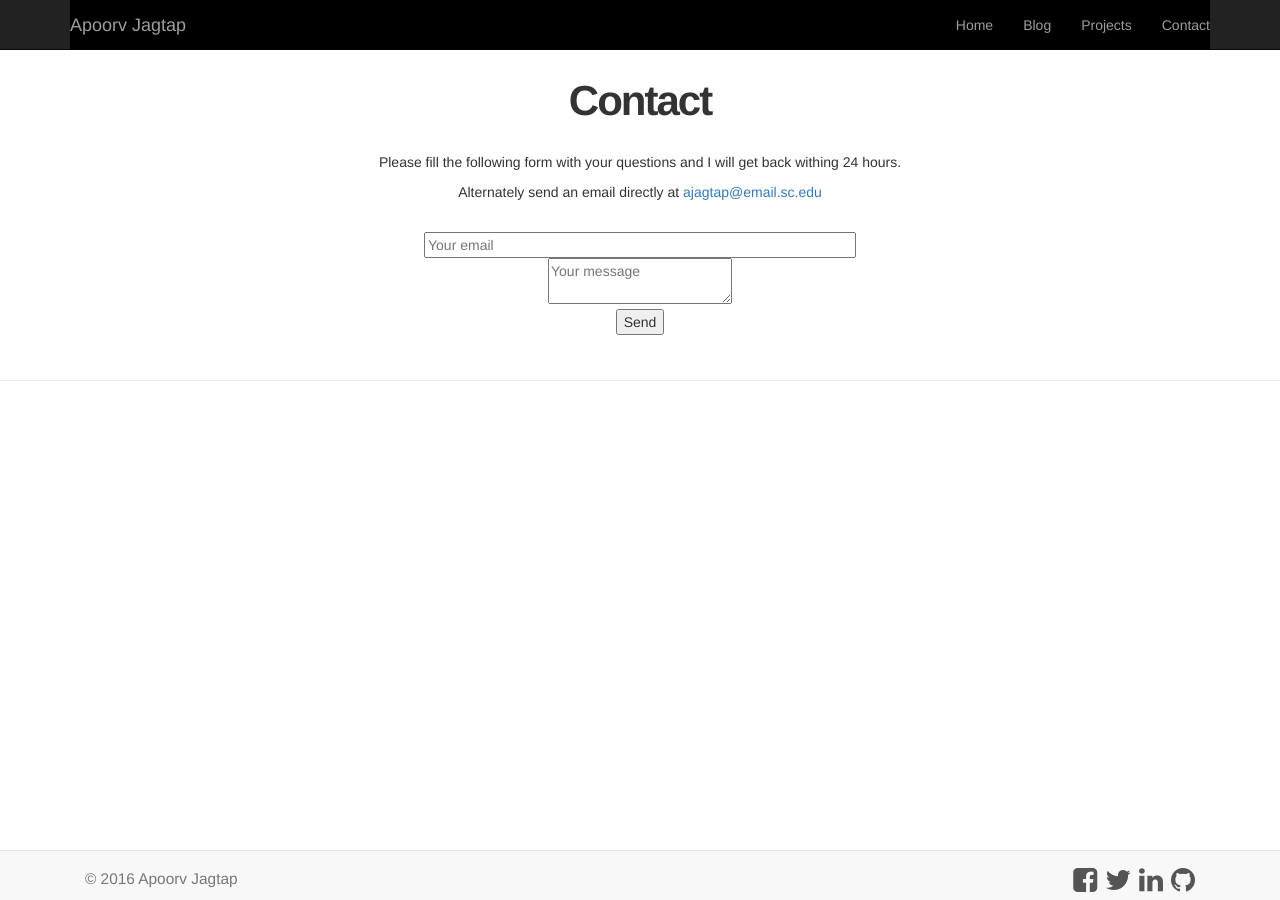
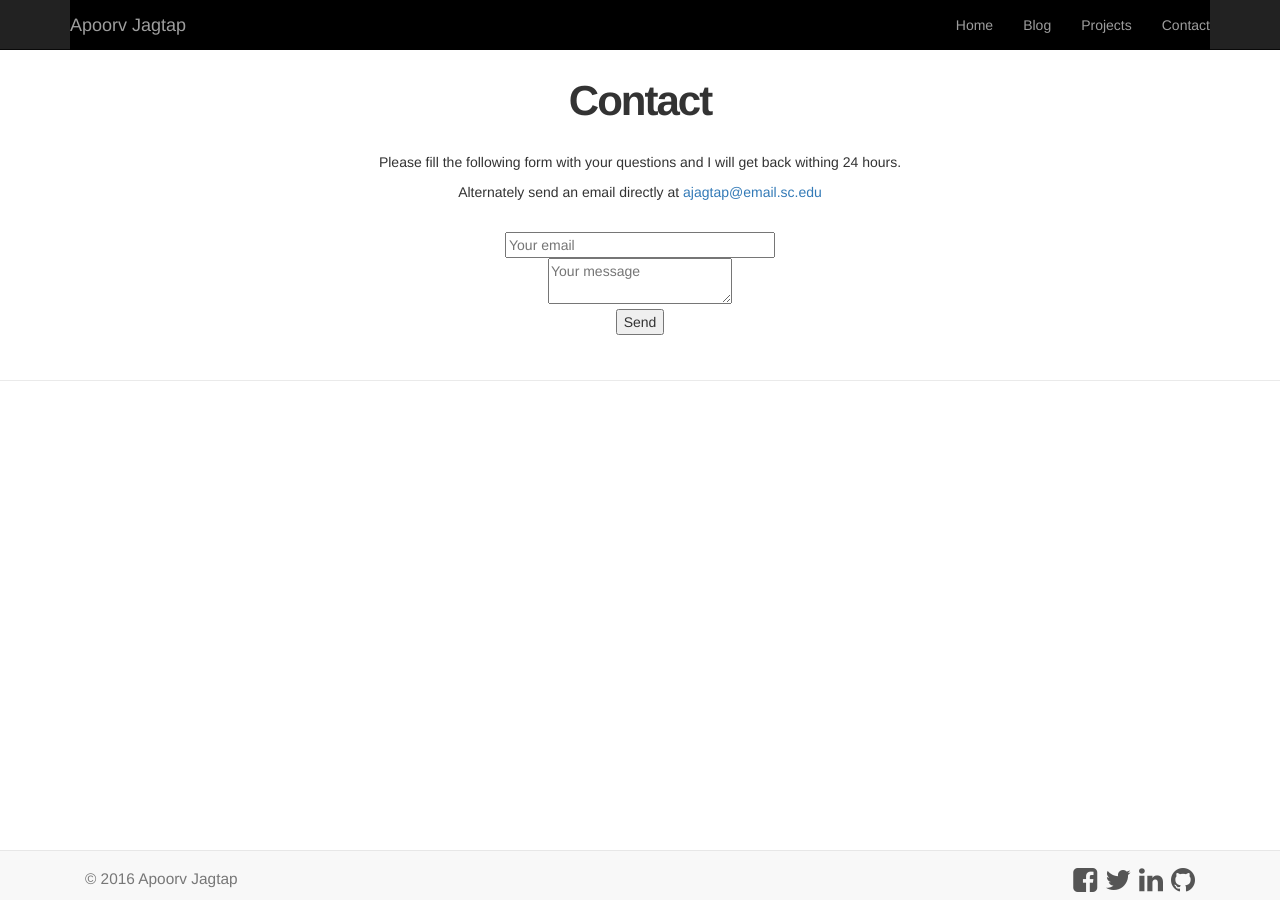
Before and after one commit to apoorv98/apoorv98.github.io, a Jekyll site: the page built from contact/index.html, in a window 1280 px wide. Built offline with Jekyll 4.4.1, drawn with Linux system fonts in a browser that asks for light colours; nearby versions of some CDN libraries.

Commit message:
minor fixes

```diff
--- a/contact/index.html
+++ b/contact/index.html
@@ -9,8 +9,8 @@ title: Apoorv Jagtap | Contact
 <!--<p>Email: ajagtap@email.sc.edu</p> -->
 <form method="POST" action="http://formspree.io/ajagtap@email.sc.edu"><br />
 <center>
-  <input name="email" placeholder="Your email" type="email" size="50"><br />
-  <textarea name="message" placeholder="Your message" size="70"></textarea><br />
+  <input name="email" placeholder="Your email" type="email" size="30"><br />
+  <textarea name="message" placeholder="Your message"></textarea><br />
   <button type="submit">Send</button>
 </center>
 </form>
```
